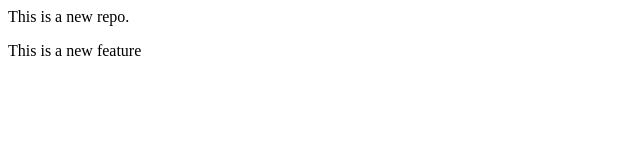
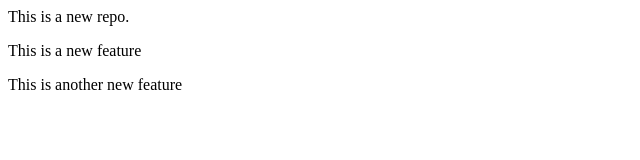
Before and after one commit to areez-26/localrepo, a plain HTML site: page index.html in a window 1280 px wide. Shown: the whole page, without its empty margins (0-640 px from the left). Drawn offline with Linux system fonts and the light colour scheme.

Commit message:
Add another new feature

```diff
--- a/index.html
+++ b/index.html
@@ -2,3 +2,4 @@
     This is a new repo.
 </p>
 <p> This is a new feature</p>
+<p>This is another new feature</p>
```
